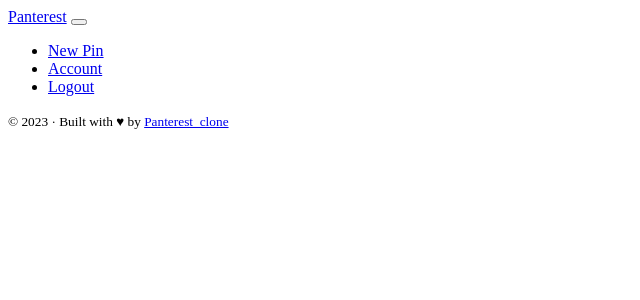
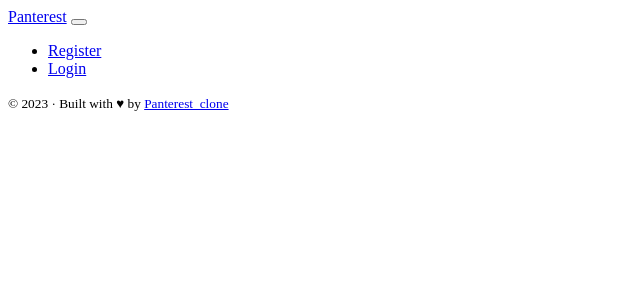
Before and after one commit to willl-8523/Panterest-clone, a Symfony app: template templates/layouts/base.html.twig in a window 1280 px wide. Shown: the top 300 px of the page, without its empty margins (0-640 px from the left). Run offline with Twig, Linux system fonts and the light colour scheme; the template is opened without the code that fills it, so the values that code supplies are empty; some libraries are stand-ins or nearby versions.

Commit message:
Add link register and logout in partial _navBar

```diff
--- /dev/null
+++ b/note-symfony_securite.txt
@@ -0,0 +1,5 @@
+-> La securité
+    - Authentification
+    - Autorisation
+
+-> firewalls => permet de gérer la partie authentification
--- a/templates/layouts/partials/_navBar.html.twig
+++ b/templates/layouts/partials/_navBar.html.twig
@@ -7,6 +7,7 @@
 
         <div class="collapse navbar-collapse" id="navbarsExample03">
             <ul class="navbar-nav me-auto mb-2 mb-sm-0">
+                {% if app.user %}
                     <li class="nav-item">
                         <a class="nav-link" href="{{ path('app_pins_create') }}">New Pin</a>
                     </li>
@@ -16,6 +17,14 @@
                     <li class="nav-item">
                         <a class="nav-link" href="#">Logout</a>
                     </li>
+                {% else %}
+                    <li class="nav-item">
+                        <a class="nav-link" href="#">Register</a>
+                    </li>
+                    <li class="nav-item">
+                        <a class="nav-link" href="#">Login</a>
+                    </li>
+                {% endif %}
             </ul>
         </div>
     </div>
```
Also changed, not shown: 1 other file. Lines whose indentation alone changed are shown as unchanged.
